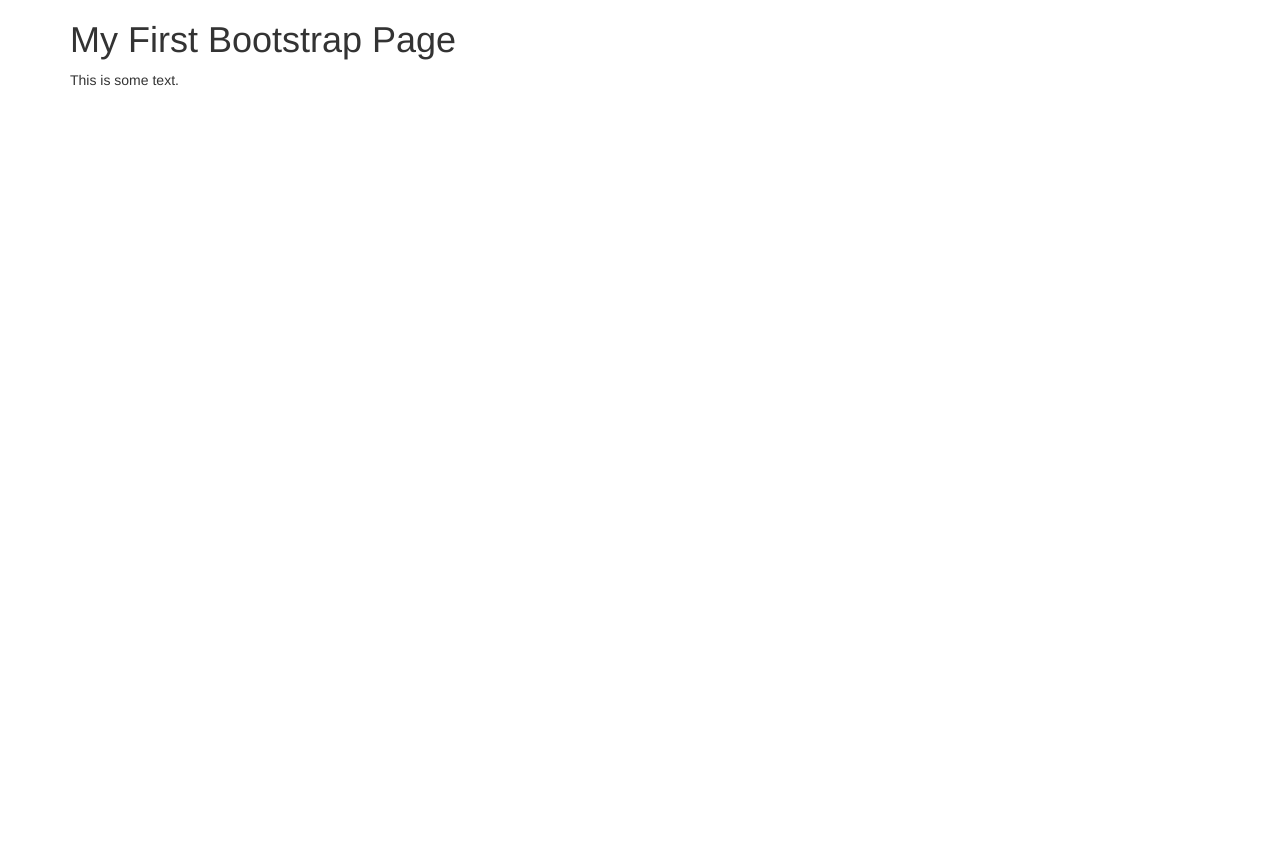
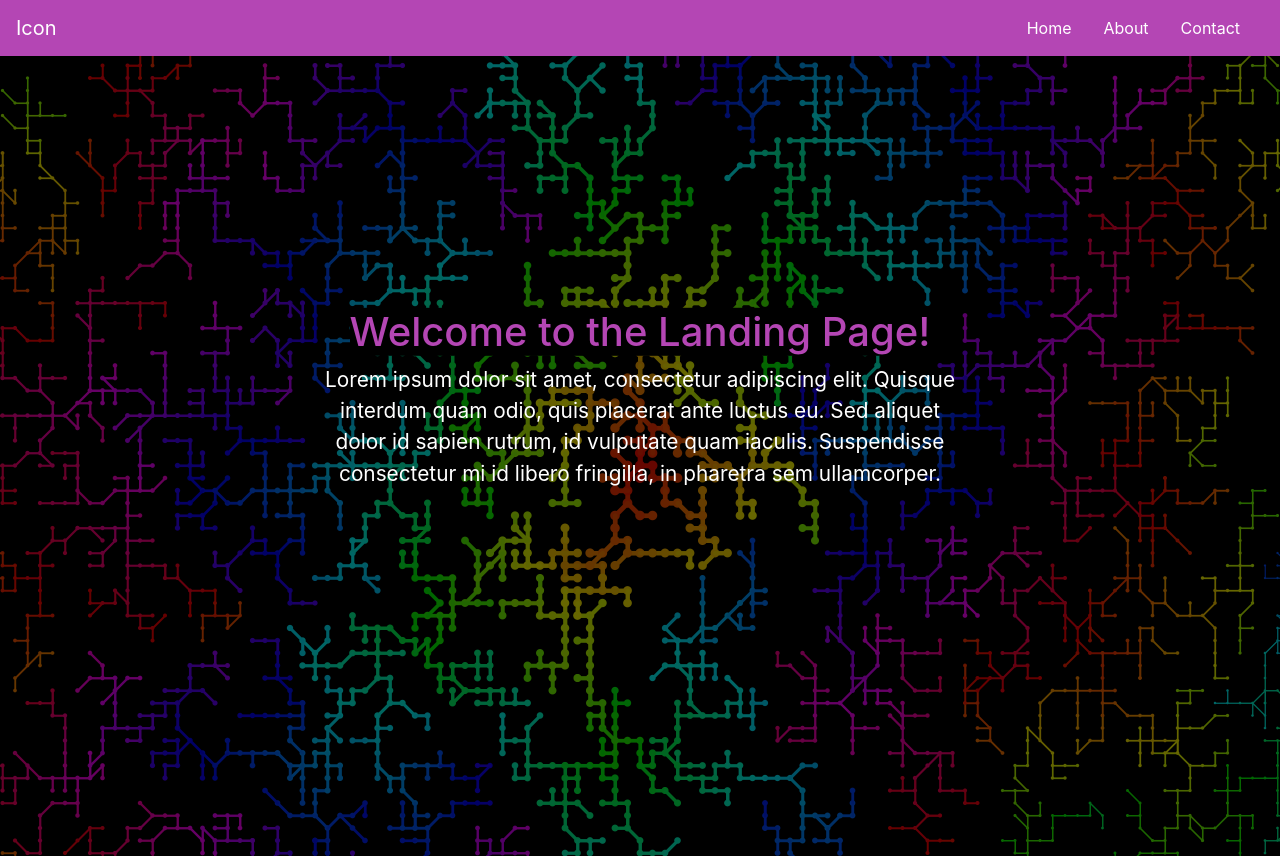
Before and after one commit to JakeG2004/JakeG2004.github.io, a plain HTML site: page index.html in a window 1280 px wide. Before the commit the page ends 800 px from the top, so only its background shows below. Drawn offline with nearby package versions, Linux system fonts and the light colour scheme.

Commit message:
newest test

```diff
--- a/index.html
+++ b/index.html
@@ -1,19 +1,45 @@
 <!DOCTYPE html>
 <html lang="en">
     <head>
-  <title>Bootstrap Example</title>
+
+        <title>Jake's Website</title>
         <meta charset="utf-8">
         <meta name="viewport" content="width=device-width, initial-scale=1">
-  <link rel="stylesheet" href="https://maxcdn.bootstrapcdn.com/bootstrap/3.4.1/css/bootstrap.min.css">
-  <script src="https://ajax.googleapis.com/ajax/libs/jquery/3.7.1/jquery.min.js"></script>
-  <script src="https://maxcdn.bootstrapcdn.com/bootstrap/3.4.1/js/bootstrap.min.js"></script>
+        <link rel="stylesheet" href="https://cdn.jsdelivr.net/npm/bootstrap@4.5.3/dist/css/bootstrap.min.css" integrity="sha384-TX8t27EcRE3e/ihU7zmQxVncDAy5uIKz4rEkgIXeMed4M0jlfIDPvg6uqKI2xXr2" crossorigin="anonymous">
+        <link rel="stylesheet" type="text/css" href="main.css">
     </head>
     <body>
+        <script src="main.js"></script>
+		<script src="https://code.jquery.com/jquery-3.5.1.min.js" integrity="sha256-9/aliU8dGd2tb6OSsuzixeV4y/faTqgFtohetphbbj0=" crossorigin="anonymous"></script>
+        <script src="https://cdn.jsdelivr.net/npm/bootstrap@4.5.3/dist/js/bootstrap.min.js" integrity="sha384-w1Q4orYjBQndcko6MimVbzY0tgp4pWB4lZ7lr30WKz0vr/aWKhXdBNmNb5D92v7s" crossorigin="anonymous"></script>
+    </body>
 
-<div class="container">
-  <h1>My First Bootstrap Page</h1>
-  <p>This is some text.</p>
+    <nav class="navbar navbar-expand-md">
+        <a class="navbar-brand" href="Images/icon.png">Icon</a>
+        <button class="navbar-toggler navbar-dark" type="button" data-toggle="collapse" data-target="#main-navigation">
+            <span class="navbar-toggler-icon"></span>
+        </button>
+        <div class="collapse navbar-collapse" id="main-navigation">
+            <ul class="navbar-nav">
+                <li class="nav-item">
+                    <a class="nav-link" href="#">Home</a>
+                </li>
+                <li class="nav-item">
+                    <a class="nav-link" href="#">About</a>
+                </li>
+                <li class="nav-item">
+                    <a class="nav-link" href="#">Contact</a>
+                </li>
+            </ul>
         </div>
+    </nav>
 
-</body>
+    <header class="page-header header container-fluid">
+        <div class="overlay"></div>
+        <div class="description">
+            <h1>Welcome to the Landing Page!</h1>
+            <p>Lorem ipsum dolor sit amet, consectetur adipiscing elit. Quisque interdum quam odio, quis placerat ante luctus eu. Sed aliquet dolor id sapien rutrum, id vulputate quam iaculis. Suspendisse consectetur mi id libero fringilla, in pharetra sem ullamcorper.</p>
+        </div>
+    </header>
+
 </html>
--- /dev/null
+++ b/main.css
@@ -0,0 +1,53 @@
+body {
+    padding: 0;
+    margin: 0;
+    background: #f4dff7;
+}
+.navbar {
+    background:#b446b4;
+}
+.nav-link,
+.navbar-brand {
+    color: #fff;
+    cursor: pointer;
+}
+.nav-link {
+    margin-right: 1em !important;
+}
+.nav-link:hover {
+    color: #000;
+}
+.navbar-collapse {
+    justify-content: flex-end;
+}
+.header {
+    background-image: url('Images/bg.png');
+    background-size: cover;
+    background-position: center;
+    position: relative;
+}
+.overlay {
+    position: absolute;
+    min-height: 100%;
+    min-width: 100%;
+    left: 0;
+    top: 0;
+    background: rgba(0, 0, 0, 0.6);
+}
+.description {
+	left: 50%;
+	position: absolute;
+	top: 45%;
+	transform: translate(-50%, -55%);
+	text-align: center;
+}
+.description h1 {
+    display: inline-block;
+	color: #b446b4;
+    background-color: #000;
+}
+.description p {
+	color: #fff;
+	font-size: 1.3rem;
+	line-height: 1.5;
+}
--- /dev/null
+++ b/main.js
@@ -0,0 +1,7 @@
+var ready = (callback) => {
+    if (document.readyState != "loading") callback();
+    else document.addEventListener("DOMContentLoaded", callback);
+}
+ready(() => {
+    document.querySelector(".header").style.height = window.innerHeight + "px";
+})
```
Also changed, not shown: Images/bg.png (added), Images/icon.png (added). Lines whose indentation alone changed are shown as unchanged.
